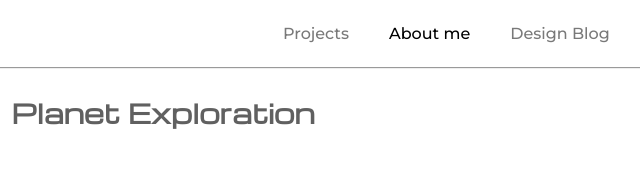
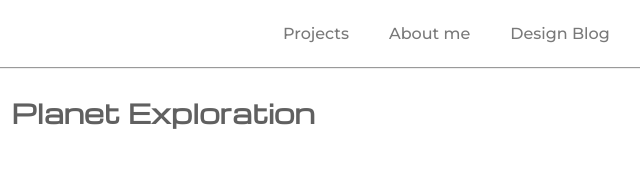
Before and after one commit to nc2516/contentful-portfolio, a plain HTML site: page planet.html in a window 1280 px wide. Shown: the top 191 px of the page, 477-1117 px from the left. Drawn offline with nearby package versions, Linux system fonts and the light colour scheme.

Commit message:
Update planet.html

```diff
--- a/planet.html
+++ b/planet.html
@@ -25,7 +25,7 @@
 
                   <li><a href="https://nc2516.github.io/contentful-portfolio/">Projects</a></li>
 
-                  <div class="current"><li><a href="about.html">About me</a></li></div>
+                  <li><a href="about.html">About me</a></li>
 
                   <li><a href="https://ninachu.cargo.site/Design-Fundamentals">Design Blog</a></li>
 
```
